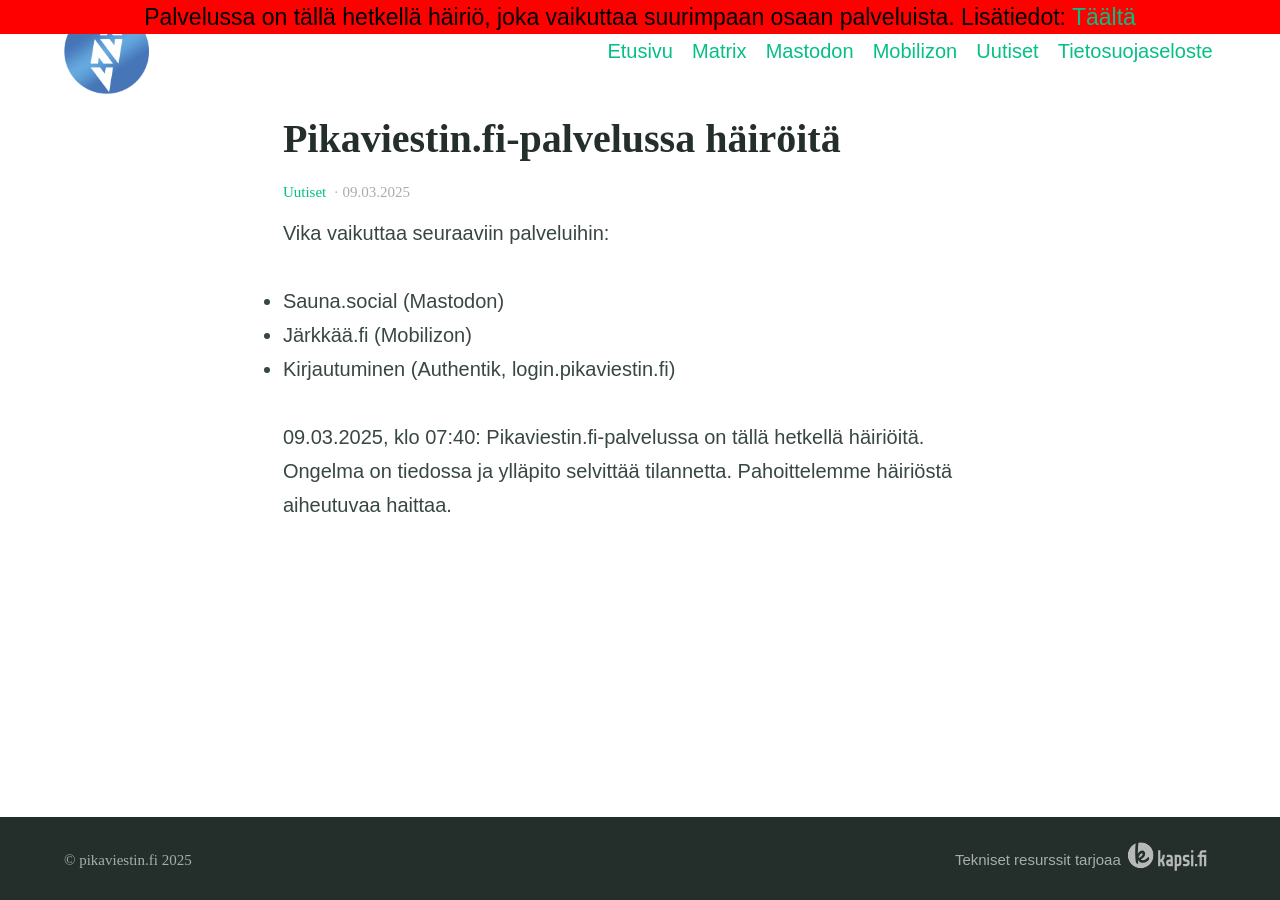
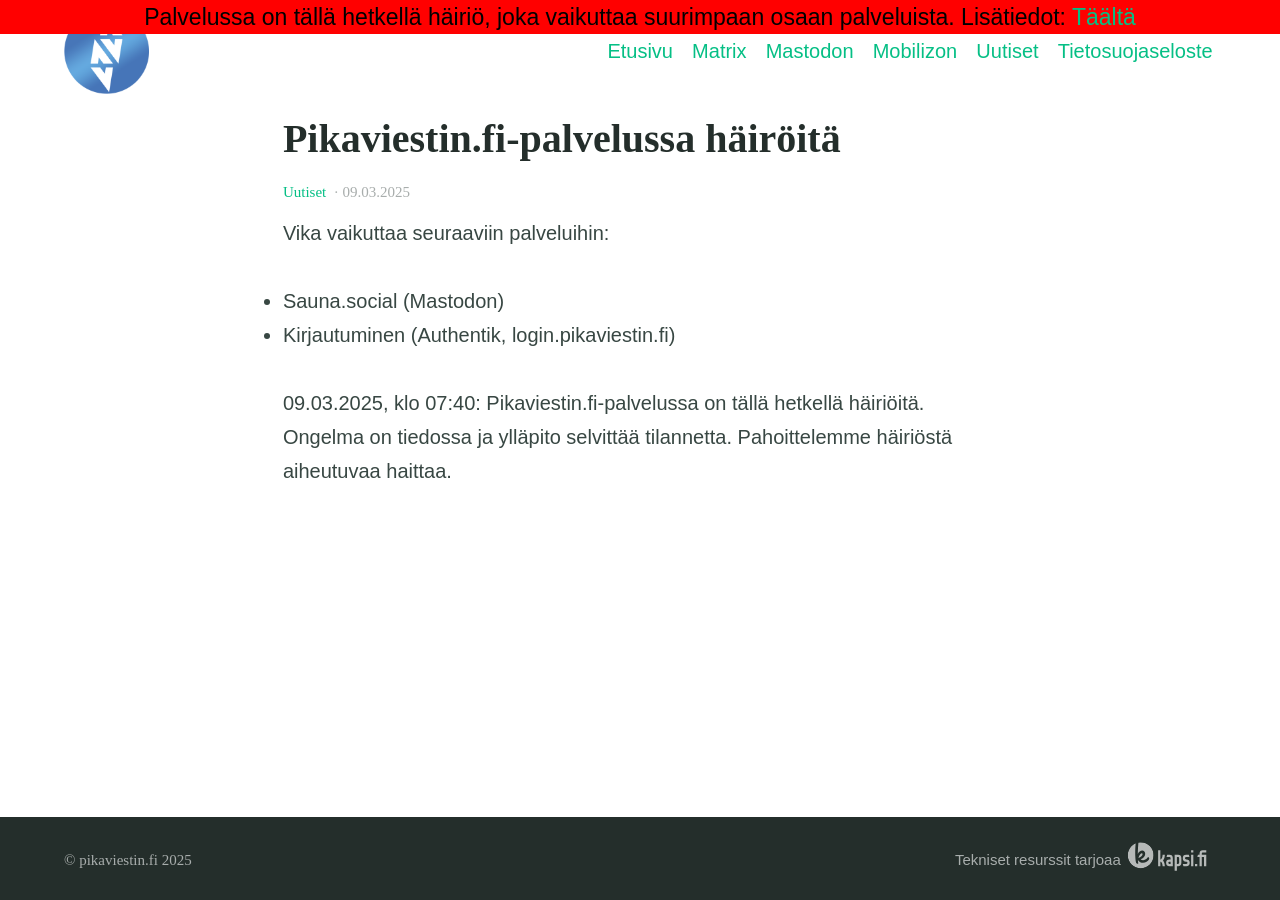
Before and after one commit to pikaviestin/website-www.pikaviestin.fi, a Jekyll site: the page built from _posts/2025-03-09-palvelussa-hairio.md, in a window 1280 px wide. Built offline with Jekyll 4.4.1, drawn with Linux system fonts in a browser that asks for light colours.

Commit message:
Services are experiencing problems announcement, part two

```diff
--- a/_posts/2025-03-09-palvelussa-hairio.md
+++ b/_posts/2025-03-09-palvelussa-hairio.md
@@ -6,7 +6,6 @@
 
 Vika vaikuttaa seuraaviin palveluihin:
 - Sauna.social (Mastodon)
-- Järkkää.fi (Mobilizon)
 - Kirjautuminen (Authentik, login.pikaviestin.fi)
 
 09.03.2025, klo 07:40: Pikaviestin.fi-palvelussa on tällä hetkellä häiriöitä. Ongelma on tiedossa ja ylläpito selvittää tilannetta. Pahoittelemme häiriöstä aiheutuvaa haittaa.
```
